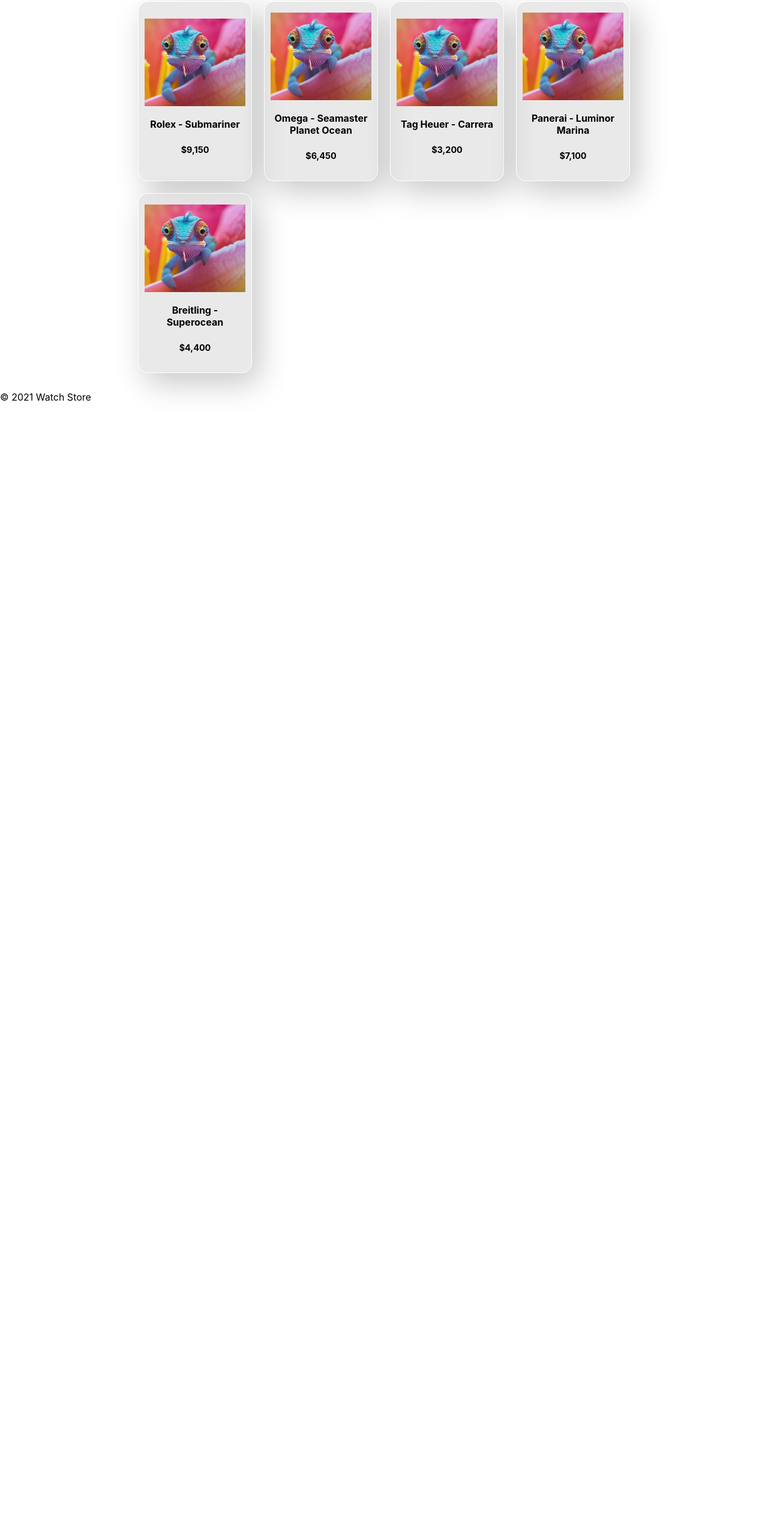
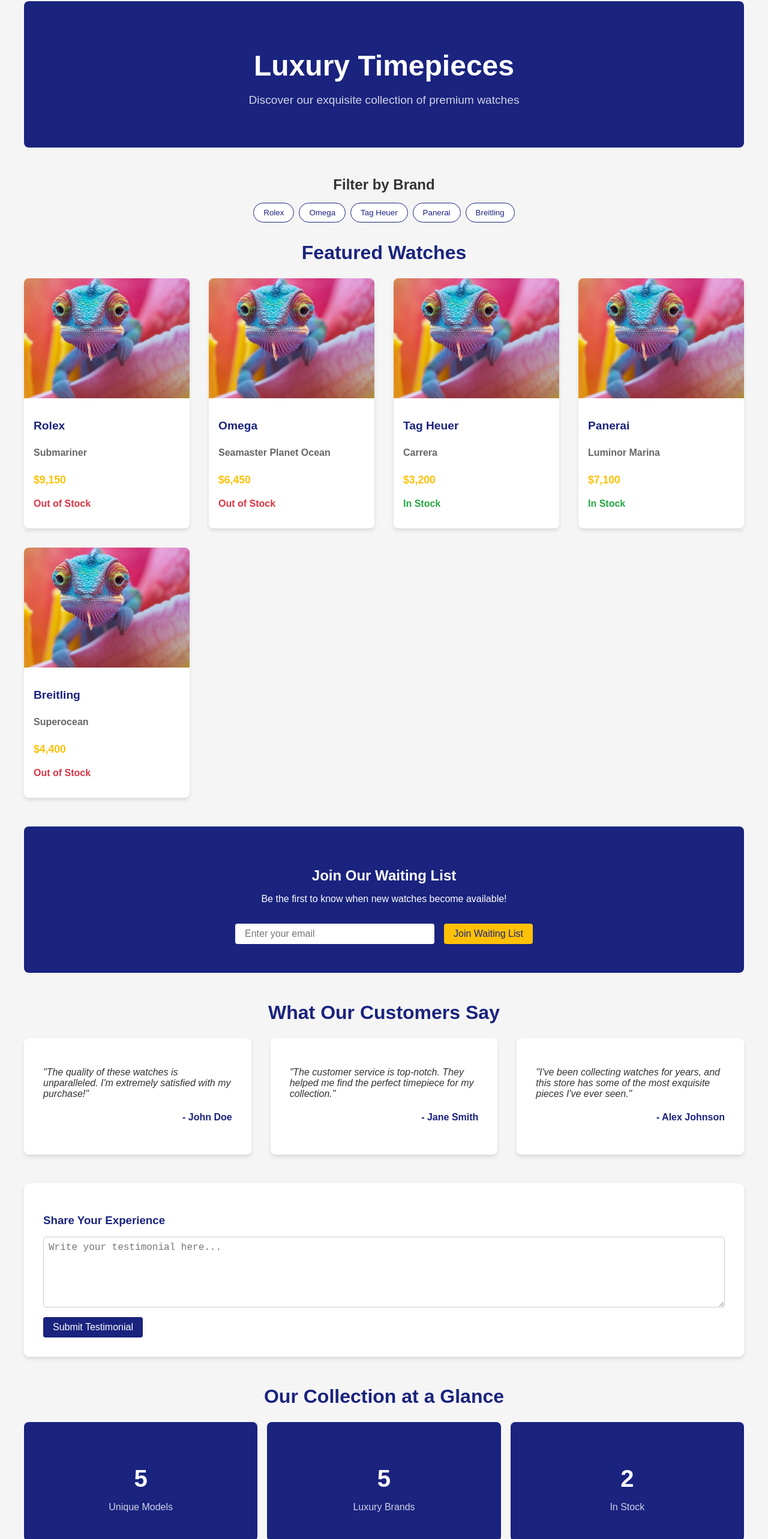
Before and after one commit to Watch4Deal/Webpage, a React (Create React App) app: page / in a window 1280 px wide. Shown: the part 48-2614 px from the top of the page at 60% size. Before the commit the page ends 800 px from the top, so only its background shows below. Built offline with nearby package versions, Linux system fonts and the light colour scheme; the HTML template or start-up script is replaced by a standard one.

Commit message:
home page

```diff
--- a/src/components/Home.css
+++ b/src/components/Home.css
@@ -1,61 +1,372 @@
-/* Home.css */
-.container {
+:root {
+  --primary-color: #1a237e;
+  --secondary-color: #ffc107;
+  --text-color: #333;
+  --background-color: #f5f5f5;
+  --card-background: #ffffff;
+}
+
+body {
+  background-color: var(--background-color);
+  color: var(--text-color);
+  font-family: 'Arial', sans-serif;
+  margin: 0;
+  padding: 0;
+}
+
+.home-container {
+  max-width: 1200px;
+  margin: 0 auto;
+  padding: 2rem;
+}
+
+.home-header {
+  text-align: center;
+  margin-bottom: 3rem;
+  background-color: var(--primary-color);
+  color: white;
+  padding: 3rem;
+  border-radius: 8px;
+}
+
+.home-header h1 {
+  font-size: 3rem;
+  margin-bottom: 1rem;
+}
+
+.home-header p {
+  font-size: 1.2rem;
+  opacity: 0.8;
+}
+
+.brand-filter {
+  margin-bottom: 2rem;
+}
+
+.brand-filter h2 {
+  text-align: center;
+  margin-bottom: 1rem;
+}
+
+.brand-buttons {
+  display: flex;
+  flex-wrap: wrap;
+  justify-content: center;
+  gap: 0.5rem;
+}
+
+.brand-button {
+  padding: 0.5rem 1rem;
+  background-color: var(--card-background);
+  border: 1px solid var(--primary-color);
+  color: var(--primary-color);
+  border-radius: 20px;
+  cursor: pointer;
+  transition: all 0.3s ease;
+}
+
+.brand-button.active,
+.brand-button:hover {
+  background-color: var(--primary-color);
+  color: white;
+}
+
+.featured-watches h2,
+.watch-data h2,
+.about-us h2,
+.testimonials h2 {
+  font-size: 2rem;
+  color: var(--primary-color);
+  margin-bottom: 1.5rem;
+  text-align: center;
+}
+
+.watch-grid {
   display: grid;
-    grid-template-columns: repeat(4, 0.1fr);
-    justify-content: center;
-    margin: 20px;
+  grid-template-columns: repeat(auto-fit, minmax(250px, 1fr));
+  gap: 2rem;
+}
+
+.watch-card-wrapper {
+  display: flex;
+  flex-direction: column;
+  height: 100%;
 }
 
 .watch-card-link {
   text-decoration: none;
+  color: inherit;
+  display: flex;
+  flex-direction: column;
+  flex-grow: 1;
 }
 
 .watch-card {
-    box-sizing: border-box;
-    width: 190px;
-    height: 300px;
-    background: rgba(217, 217, 217, 0.58);
-    border: 1px solid white;
-    box-shadow: 12px 17px 51px rgba(0, 0, 0, 0.22);
-    backdrop-filter: blur(6px);
-    border-radius: 17px;
-    text-align: center;
-    cursor: pointer;
-    transition: all 0.5s;
+  background-color: var(--card-background);
+  border-radius: 8px;
+  box-shadow: 0 4px 6px rgba(0, 0, 0, 0.1);
+  overflow: hidden;
+  transition: transform 0.3s ease, box-shadow 0.3s ease;
+  flex-grow: 1;
   display: flex;
   flex-direction: column;
-    align-items: center;
-    justify-content: center;
-    margin: 10px;
-    padding: 10px;
-    user-select: none;
-    font-weight: bolder;
-    color: black;
 }
 
 .watch-card:hover {
-    border: 1px solid black;
-    transform: scale(1.05);
+  transform: translateY(-5px);
+  box-shadow: 0 6px 12px rgba(0, 0, 0, 0.15);
 }
 
-  .watch-card:active {
-    transform: scale(0.95) rotateZ(1.7deg);
+.watch-image {
+  height: 200px;
+  overflow: hidden;
 }
 
-  .watch-card img {
+.watch-image img {
   width: 100%;
-    height: auto;
-    max-height: 150px;
-    object-fit: contain;
-    margin-bottom: 10px;
+  height: 100%;
+  object-fit: cover;
 }
 
-  .watch-card h2 {
-    font-size: 1em;
-    margin: 10px 0;
+.watch-info {
+  padding: 1rem;
+  flex-grow: 1;
+  display: flex;
+  flex-direction: column;
 }
 
-  .watch-card p {
-    font-size: 0.9em;
-    color: #000000;
+.watch-info h3 {
+  font-size: 1.2rem;
+  color: var(--primary-color);
+  margin-bottom: 0.25rem;
 }
+
+.watch-info h4 {
+  font-size: 1rem;
+  color: #666;
+  margin-bottom: 0.5rem;
+}
+
+.watch-price {
+  font-size: 1.1rem;
+  font-weight: bold;
+  color: var(--secondary-color);
+  margin-bottom: 0.25rem;
+}
+
+.watch-availability {
+  font-weight: bold;
+}
+
+.in-stock {
+  color: #28a745;
+}
+
+.out-of-stock {
+  color: #dc3545;
+}
+
+.waiting-list {
+  background-color: var(--primary-color);
+  color: white;
+  padding: 3rem;
+  text-align: center;
+  margin: 3rem 0;
+  border-radius: 8px;
+}
+
+.waiting-list h2 {
+  margin-bottom: 1rem;
+  color: white;
+}
+
+.waiting-list p {
+  margin-bottom: 2rem;
+}
+
+.waiting-list form {
+  display: flex;
+  justify-content: center;
+  gap: 1rem;
+}
+
+.waiting-list input[type="email"] {
+  padding: 0.5rem 1rem;
+  font-size: 1rem;
+  border: none;
+  border-radius: 4px;
+  width: 300px;
+}
+
+.waiting-list button {
+  padding: 0.5rem 1rem;
+  font-size: 1rem;
+  background-color: var(--secondary-color);
+  color: var(--primary-color);
+  border: none;
+  border-radius: 4px;
+  cursor: pointer;
+  transition: background-color 0.3s ease;
+}
+
+.waiting-list button:hover {
+  background-color: #e6a800;
+}
+
+.testimonials {
+  margin: 3rem 0;
+}
+
+.testimonial-list {
+  display: grid;
+  grid-template-columns: repeat(auto-fit, minmax(300px, 1fr));
+  gap: 2rem;
+  margin-bottom: 3rem;
+}
+
+.testimonial-card {
+  background-color: var(--card-background);
+  padding: 2rem;
+  border-radius: 8px;
+  box-shadow: 0 4px 6px rgba(0, 0, 0, 0.1);
+}
+
+.testimonial-card p {
+  font-style: italic;
+  margin-bottom: 1rem;
+}
+
+.testimonial-card h4 {
+  text-align: right;
+  color: var(--primary-color);
+}
+
+.add-testimonial {
+  background-color: var(--card-background);
+  padding: 2rem;
+  border-radius: 8px;
+  box-shadow: 0 4px 6px rgba(0, 0, 0, 0.1);
+}
+
+.add-testimonial h3 {
+  margin-bottom: 1rem;
+  color: var(--primary-color);
+}
+
+.add-testimonial form {
+  display: flex;
+  flex-direction: column;
+  gap: 1rem;
+}
+
+.add-testimonial textarea {
+  padding: 0.5rem;
+  font-size: 1rem;
+  border: 1px solid #ccc;
+  border-radius: 4px;
+  min-height: 100px;
+  resize: vertical;
+}
+
+.add-testimonial button {
+  padding: 0.5rem 1rem;
+  font-size: 1rem;
+  background-color: var(--primary-color);
+  color: white;
+  border: none;
+  border-radius: 4px;
+  cursor: pointer;
+  transition: background-color 0.3s ease;
+  align-self: flex-start;
+}
+
+.add-testimonial button:hover {
+  background-color: #141c64;
+}
+
+.watch-data {
+  margin: 3rem 0;
+}
+
+.data-cards {
+  display: flex;
+  justify-content: space-around;
+  flex-wrap: wrap;
+  gap: 1rem;
+}
+
+.data-card {
+  background-color: var(--primary-color);
+  color: white;
+  padding: 2rem;
+  border-radius: 8px;
+  text-align: center;
+  flex: 1;
+  min-width: 200px;
+}
+
+.data-card h3 {
+  font-size: 2.5rem;
+  margin-bottom: 0.5rem;
+}
+
+.data-card p {
+  font-size: 1rem;
+  opacity: 0.8;
+}
+
+.about-us {
+  margin-top: 3rem;
+  text-align: center;
+  background-color: var(--card-background);
+  padding: 2rem;
+  border-radius: 8px;
+}
+
+.about-us p {
+  font-size: 1.1rem;
+  line-height: 1.6;
+  color: #555;
+  max-width: 800px;
+  margin: 0 auto;
+}
+
+@media (max-width: 768px) {
+  .home-container {
+    padding: 1rem;
+  }
+
+  .home-header {
+    padding: 2rem;
+  }
+
+  .home-header h1 {
+    font-size: 2.5rem;
+  }
+
+  .watch-grid {
+    grid-template-columns: repeat(auto-fit, minmax(200px, 1fr));
+  }
+
+  .data-cards {
+    flex-direction: column;
+  }
+
+  .data-card {
+    min-width: 100%;
+  }
+
+  .waiting-list form {
+    flex-direction: column;
+    align-items: center;
+  }
+
+  .waiting-list input[type="email"] {
+    width: 100%;
+    max-width: 300px;
+  }
+
+  .testimonial-list {
+    grid-template-columns: 1fr;
+  }
+}
--- a/src/components/Home.jsx
+++ b/src/components/Home.jsx
@@ -1,20 +1,153 @@
-import React from 'react';
+import React, { useState } from 'react';
 import { Link } from 'react-router-dom';
 import watches from '../data/watches.json';
 import './Home.css';
 
 const Home = () => {
+  const [selectedBrands, setSelectedBrands] = useState([]);
+  const [email, setEmail] = useState('');
+  const [testimonial, setTestimonial] = useState('');
+  const brands = [...new Set(watches.map(watch => watch.brand))];
+
+  const toggleBrand = (brand) => {
+    setSelectedBrands(prev =>
+      prev.includes(brand) ? prev.filter(b => b !== brand) : [...prev, brand]
+    );
+  };
+
+  const filteredWatches = selectedBrands.length > 0
+    ? watches.filter(watch => selectedBrands.includes(watch.brand))
+    : watches;
+
+  const handleWaitingList = (e) => {
+    e.preventDefault();
+    // Here you would typically implement the logic to add the user to the waiting list
+    alert(`You've been added to the waiting list with email: ${email}`);
+    setEmail('');
+  };
+
+  const handleTestimonialSubmit = (e) => {
+    e.preventDefault();
+    // Here you would typically implement the logic to submit the testimonial
+    alert('Thank you for your testimonial!');
+    setTestimonial('');
+  };
+
+  // Sample testimonials
+  const testimonials = [
+    { id: 1, name: "John Doe", text: "The quality of these watches is unparalleled. I'm extremely satisfied with my purchase!" },
+    { id: 2, name: "Jane Smith", text: "The customer service is top-notch. They helped me find the perfect timepiece for my collection." },
+    { id: 3, name: "Alex Johnson", text: "I've been collecting watches for years, and this store has some of the most exquisite pieces I've ever seen." },
+  ];
+
   return (
-    <div className="container">
-      {watches.map((watch) => (
-        <Link to={`/watch/${watch.id}`} key={watch.id} className="watch-card-link">
-          <div className="watch-card">
-            <img src={watch.images[0]} alt={watch.name} />
-            <h2>{watch.brand} - {watch.model}</h2>
-            <p>{watch.cost}</p>
+    <div className="home-container">
+      <header className="home-header">
+        <h1>Luxury Timepieces</h1>
+        <p>Discover our exquisite collection of premium watches</p>
+      </header>
+
+      <section className="brand-filter">
+        <h2>Filter by Brand</h2>
+        <div className="brand-buttons">
+          {brands.map(brand => (
+            <button
+              key={brand}
+              className={`brand-button ${selectedBrands.includes(brand) ? 'active' : ''}`}
+              onClick={() => toggleBrand(brand)}
+            >
+              {brand}
+            </button>
+          ))}
+        </div>
+      </section>
+
+      <section className="featured-watches">
+        <h2>Featured Watches</h2>
+        <div className="watch-grid">
+          {filteredWatches.map((watch) => (
+            <div key={watch.id} className="watch-card-wrapper">
+              <Link to={`/watch/${watch.id}`} className="watch-card-link">
+                <div className="watch-card">
+                  <div className="watch-image">
+                    <img src={watch.images[0]} alt={`${watch.brand} ${watch.model}`} />
+                  </div>
+                  <div className="watch-info">
+                    <h3>{watch.brand}</h3>
+                    <h4>{watch.model}</h4>
+                    <p className="watch-price">{watch.cost}</p>
+                    <p className={`watch-availability ${watch.available ? 'in-stock' : 'out-of-stock'}`}>
+                      {watch.available ? "In Stock" : "Out of Stock"}
+                    </p>
+                  </div>
+                </div>
+              </Link>
+            </div>
+          ))}
+        </div>
+      </section>
+
+      <section className="waiting-list">
+        <h2>Join Our Waiting List</h2>
+        <p>Be the first to know when new watches become available!</p>
+        <form onSubmit={handleWaitingList}>
+          <input
+            type="email"
+            placeholder="Enter your email"
+            value={email}
+            onChange={(e) => setEmail(e.target.value)}
+            required
+          />
+          <button type="submit">Join Waiting List</button>
+        </form>
+      </section>
+
+      <section className="testimonials">
+        <h2>What Our Customers Say</h2>
+        <div className="testimonial-list">
+          {testimonials.map((testimonial) => (
+            <div key={testimonial.id} className="testimonial-card">
+              <p>"{testimonial.text}"</p>
+              <h4>- {testimonial.name}</h4>
+            </div>
+          ))}
+        </div>
+        <div className="add-testimonial">
+          <h3>Share Your Experience</h3>
+          <form onSubmit={handleTestimonialSubmit}>
+            <textarea
+              placeholder="Write your testimonial here..."
+              value={testimonial}
+              onChange={(e) => setTestimonial(e.target.value)}
+              required
+            ></textarea>
+            <button type="submit">Submit Testimonial</button>
+          </form>
+        </div>
+      </section>
+
+      <section className="watch-data">
+        <h2>Our Collection at a Glance</h2>
+        <div className="data-cards">
+          <div className="data-card">
+            <h3>{watches.length}</h3>
+            <p>Unique Models</p>
           </div>
-        </Link>
-      ))}
+          <div className="data-card">
+            <h3>{brands.length}</h3>
+            <p>Luxury Brands</p>
+          </div>
+          <div className="data-card">
+            <h3>{watches.filter(w => w.available).length}</h3>
+            <p>In Stock</p>
+          </div>
+        </div>
+      </section>
+
+      <section className="about-us">
+        <h2>About Our Collection</h2>
+        <p>We offer a curated selection of the world's finest timepieces. Each watch in our collection is chosen for its exceptional craftsmanship, design, and heritage.</p>
+      </section>
     </div>
   );
 };
```
Lines whose indentation alone changed are shown as unchanged.
